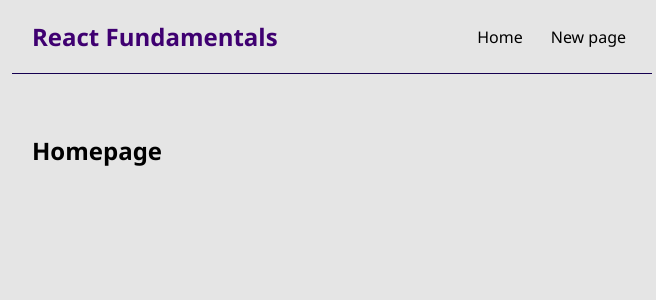
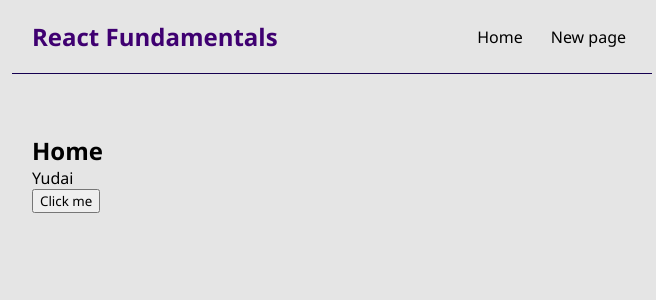
Before and after one commit to Uvacoder/demo-react-fundamentals, a React (Create React App) app: page / in a window 1280 px wide. Shown: the top 300 px of the page, without its empty margins (308-964 px from the left). Built offline with nearby package versions, Linux system fonts and the light colour scheme.

Commit message:
handle click event

```diff
--- a/src/Home.js
+++ b/src/Home.js
@@ -1,7 +1,14 @@
 const Home = () => {
+    let name = 'Yudai'
+
+    const handleClick = () => {
+        console.log('Hola mijo')
+    }
     return (
         <div className="home">
-            <h2>Homepage</h2>
+            <h2>Home</h2>
+            <p>{name}</p>
+            <button onClick={handleClick}>Click me</button>
         </div>
      );
 }
```
Also changed, not shown: src/Navbar.js (+7 -0 lines).
